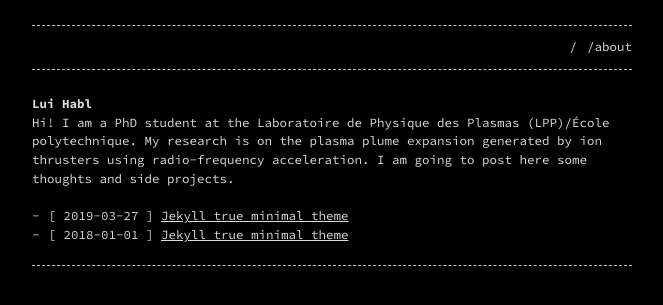
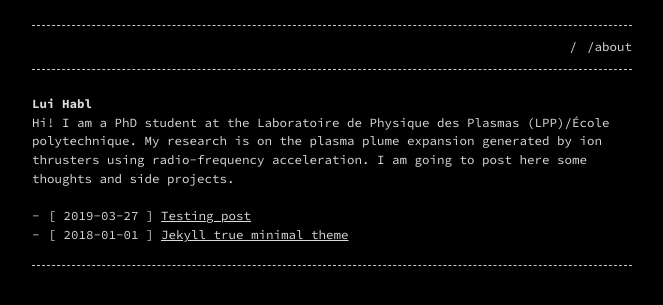
Before and after one commit to luihabl/luihabl.github.io, a Jekyll site: the page built from index.md, in a window 1280 px wide. Shown: the top 305 px of the page, without its empty margins (308-971 px from the left). Built offline with Jekyll 4.4.1, drawn with Linux system fonts in a browser that asks for light colours.

Commit message:
Testing post again

```diff
--- a/_posts/2018-01-01-jekyll-true-minimal-theme copy.md
+++ b/_posts/2019-03-27-test.md
@@ -1,6 +1,6 @@
 ---
 layout: post
-title:  "Jekyll true minimal theme"
+title:  "Testing post"
 date:   2019-03-27 14:59 +0300
 ---
 
```
